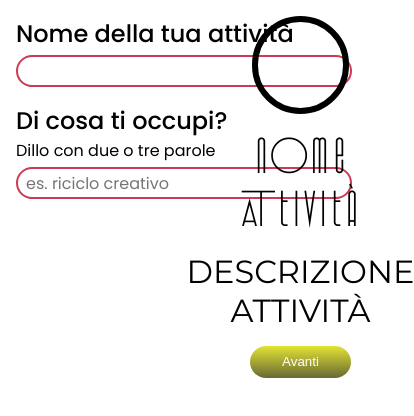
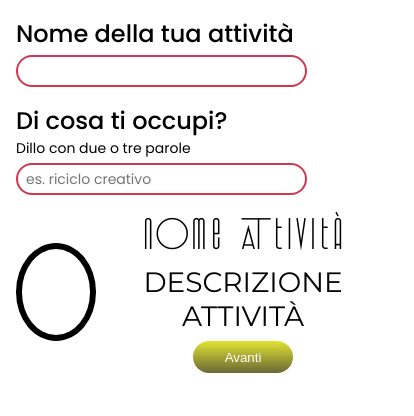
Before and after one commit to DarioSacco/ManuFattu-logo-generator, a Vue app: page / in a window 390 px wide. Shown: the top 416 px of the page, 414 px wide, since content can reach past the window. Built offline with nearby package versions, Linux system fonts and the light colour scheme.

Commit message:
refactor: stile vario e gestione viewports

```diff
--- a/src/App.vue
+++ b/src/App.vue
@@ -22,10 +22,12 @@
         ></LogoFragment>
         <LogoFragment v-show="!!tecnica" :name="tecnica" data-layer="tecnica"></LogoFragment>
       </div>
-      <p class="brand-name">{{ brandName || 'nome attività' }}</p>
-      <p class="brand-description">{{ brandDescription || 'descrizione attività' }}</p>
 
-      <Stepper :step="step" @stepChanged="onStepChanged"></Stepper>
+      <div class="brand">
+        <p class="brand-name">{{ brandName || 'nome attività' }}</p>
+        <p class="brand-description">{{ brandDescription || 'descrizione attività' }}</p>
+        <Stepper :step="step" @stepChanged="onStepChanged"></Stepper>
+      </div>
     </section>
   </div>
 </template>
@@ -220,19 +222,11 @@ legend {
 
 .page {
   display: flex;
+  gap: var(--gutter);
   width: 100%;
+  max-width: 1280px;
   height: 100%;
-  gap: var(--gutter);
-}
-
-.page > * {
-  width: 50%;
-}
-
-section {
-  display: flex;
-  flex-direction: column;
-  align-items: center;
+  margin: 0 auto;
 }
 
 .title {
@@ -240,15 +234,14 @@ section {
   font-weight: 500;
 }
 
+.data-forms {
+  flex: 1 auto;
+}
+
 .data-forms > * {
   display: flex;
-  flex-direction: column;
-  flex-wrap: wrap;
-  max-height: 100vh;
-  align-items: flex-start;
-  width: 100%;
+  gap: var(--gutter);
   height: 100%;
-  gap: var(--gutter);
 }
 
 .data-forms fieldset {
@@ -263,7 +256,6 @@ section {
 .list {
   display: flex;
   flex-direction: column;
-  gap: calc(var(--gutter) * 0.5);
   margin: 0;
   padding: 0;
   list-style: none;
@@ -272,6 +264,10 @@ section {
 .list li {
   display: flex;
   align-items: center;
+}
+
+.list li:not(:first-of-type) {
+  margin-top: calc(var(--gutter) * 0.5);
 }
 
 .list input[type="radio"],
@@ -283,7 +279,7 @@ section {
 }
 
 .list label {
-  display: flex;
+  display: inline-flex;
   align-items: center;
   border: 2px solid transparent;
   cursor: pointer;
@@ -291,16 +287,20 @@ section {
 
 .list input + label::before {
   content: "";
+  display: inline-flex;
   width: 16px;
+  min-width: 16px;
   height: 16px;
   margin-right: calc(var(--gutter) * 0.5);
+  line-height: 0;
+  font-size: 32px;
   border: 3px solid var(--input-red);
   border-radius: 6px;
   background: transparent;
 }
 
 .list input[data-checked] + label::before {
-  background: #444;
+  content: '\2713';
 }
 
 .result-container {
@@ -308,21 +308,22 @@ section {
   flex-direction: column;
   align-items: center;
   gap: var(--gutter);
+  margin: 0 auto;
   text-align: center;
 }
 
-.result {
+.result-container .result {
   position: relative;
   width: 25vw;
   height: 25vw;
 }
 
-.result:empty {
+.result-container .result:empty {
   border: 6px solid black;
   border-radius: 100%;
 }
 
-.result svg {
+.result-container .result svg {
   position: absolute;
   top: 0;
   left: 0;
@@ -334,19 +335,27 @@ section {
   transition: fill 0.6s ease;
 }
 
-.result svg[data-layer="prodotto"] {
+.result-container .result svg[data-layer="prodotto"] {
   fill: var(--primary);
   z-index: 1;
 }
 
-.result svg[data-layer="materiale"] {
+.result-container .result svg[data-layer="materiale"] {
   fill: var(--secondary);
   z-index: 0;
 }
 
-.result svg[data-layer="tecnica"] {
+.result-container .result svg[data-layer="tecnica"] {
   fill: var(--tertiary);
   z-index: 2;
+}
+
+.result-container .brand {
+  display: flex;
+  flex-direction: column;
+  justify-content: center;
+  align-items: center;
+  gap: calc(var(--gutter) * 0.5);
 }
 
 .result-container .brand-name {
@@ -359,4 +368,28 @@ section {
   font-size: 2rem;
   text-transform: uppercase;
 }
+
+@media (max-width: 1023px) {
+  html {
+    font-size: 14px;
+  }
+}
+
+@media (max-width: 767px) {
+  .page {
+    flex-wrap: wrap;
+  }
+
+  .palettes {
+    margin: 0 auto;
+  }
+
+  .result-container {
+    max-width: 100%;
+    flex-direction: row;
+  }
+}
+
+@media (min-width: 768px) {
+}
 </style>
--- a/src/components/BrandForm.vue
+++ b/src/components/BrandForm.vue
@@ -1,11 +1,11 @@
 <template>
-  <form @change="onEdit">
+  <form class="brand-form" @change="onEdit">
     <fieldset class="brand">
       <label class="title">Nome della tua attività</label>
-      <input type="text" v-model="brandName" required />
+      <input type="text" v-model="brandName" @input="onEdit" required />
       <label class="title">Di cosa ti occupi?</label>
       <span>Dillo con due o tre parole</span>
-      <input type="text" v-model="brandDescription" placeholder="es. riciclo creativo" required />
+      <input type="text" v-model="brandDescription" @input="onEdit" placeholder="es. riciclo creativo" required />
     </fieldset>
   </form>
 </template>
--- a/src/components/PaletteForm.vue
+++ b/src/components/PaletteForm.vue
@@ -60,4 +60,9 @@ export default {
 .palettes label {
   text-transform: capitalize;
 }
+
+.palettes .list {
+  display: block;
+  column-count: 2;
+}
 </style>
--- a/src/components/WorkAreaForm.vue
+++ b/src/components/WorkAreaForm.vue
@@ -1,5 +1,5 @@
 <template>
-  <form @change="onEdit">
+  <form class="work-area-form" @change="onEdit">
     <fieldset class="prodotti">
       <legend class="title">Quali prodotti realizzi?</legend>
       <span>Scegli tutto quello che vuoi.</span>
@@ -205,3 +205,9 @@ export default {
   }
 }
 </script>
+
+<style>
+  .work-area-form fieldset {
+    max-width: 33%;
+  }
+</style>
```
